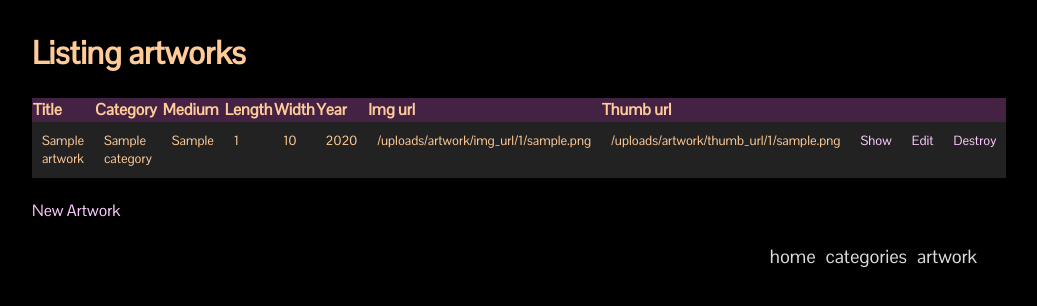
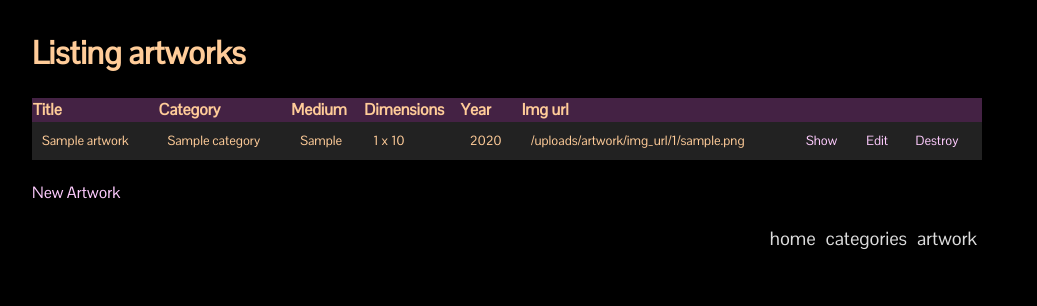
Before and after one commit to cyncastic/jerktest, a Rails app: page /artworks in a window 1280 px wide. Shown: the part 50-356 px from the top of the page, without its empty margins (133-1170 px from the left). Run offline with Rails 7, Linux system fonts and the light colour scheme; tables that the repository leaves empty hold one stand-in row (values such as "Sample post"); style sheets or scripts are compiled from the project's sources; parts of the project's set-up code (start-up, migrations or seed data) failed here and were passed over; some libraries are stand-ins or nearby versions.

Commit message:
Fixed for b

```diff
--- a/app/views/artworks/index.html.erb
+++ b/app/views/artworks/index.html.erb
@@ -5,11 +5,10 @@
     <th>Title</th>
     <th>Category</th>
     <th>Medium</th>
-    <th>Length</th>
-    <th>Width</th>
+    <th>Dimensions</th>
     <th>Year</th>
     <th>Img url</th>
-    <th>Thumb url</th>
+    <th></th>
     <th></th>
     <th></th>
     <th></th>
@@ -20,11 +19,9 @@
     <td><%= artwork.title %></td>
     <td><%= artwork.category.name %></td>
     <td><%= artwork.medium %></td>
-    <td><%= artwork.length %></td>
-    <td><%= artwork.width %></td>
+    <td><%= artwork.length %> x <%= artwork.width %></td>
     <td><%= artwork.year %></td>
     <td><%= artwork.img_url %></td>
-    <td><%= artwork.thumb_url %></td>
     <td><%= link_to 'Show', artwork %></td>
     <td><%= link_to 'Edit', edit_artwork_path(artwork) %></td>
     <td><%= link_to 'Destroy', artwork, method: :delete, data: { confirm: 'Are you sure?' } %></td>
```
